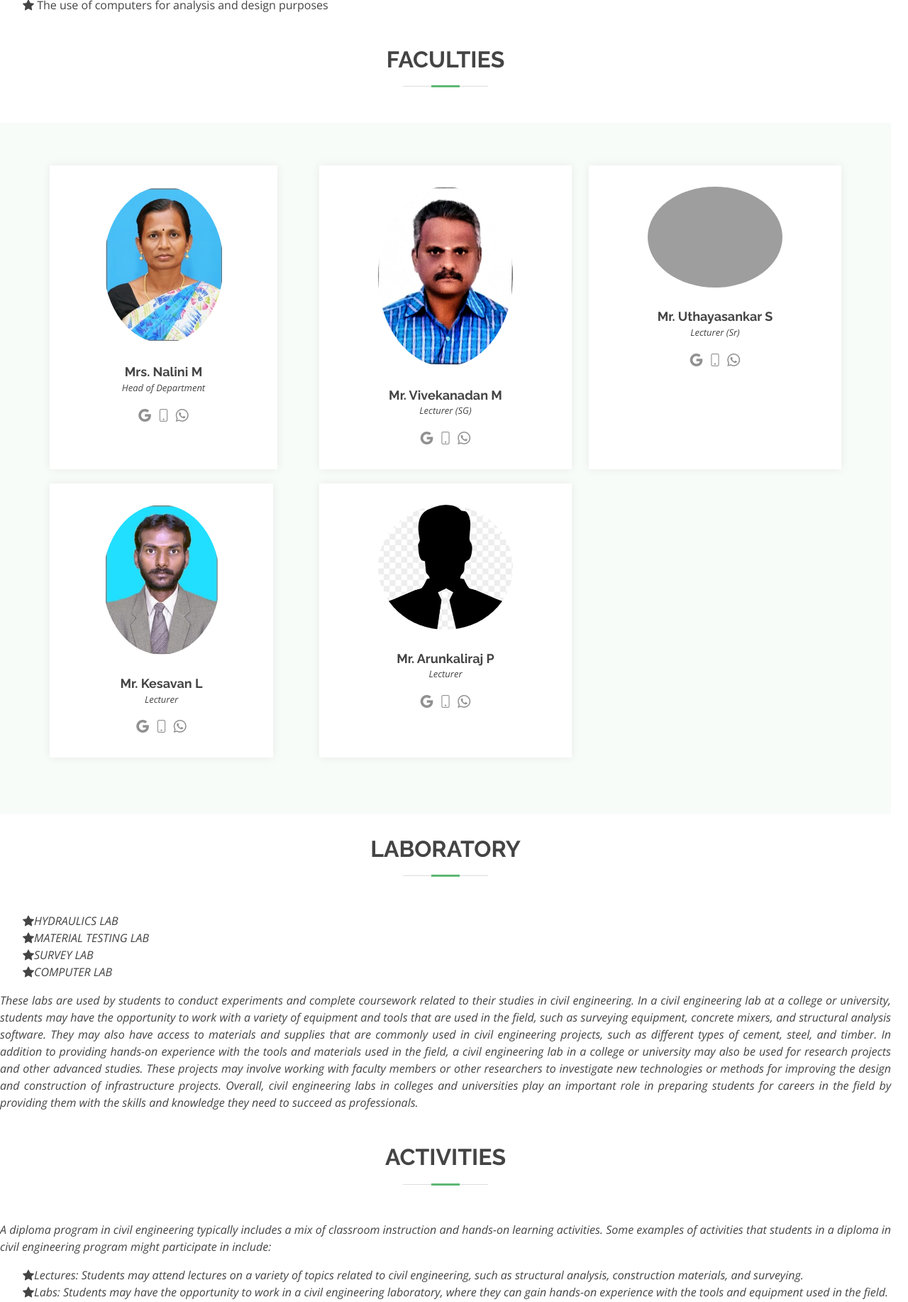
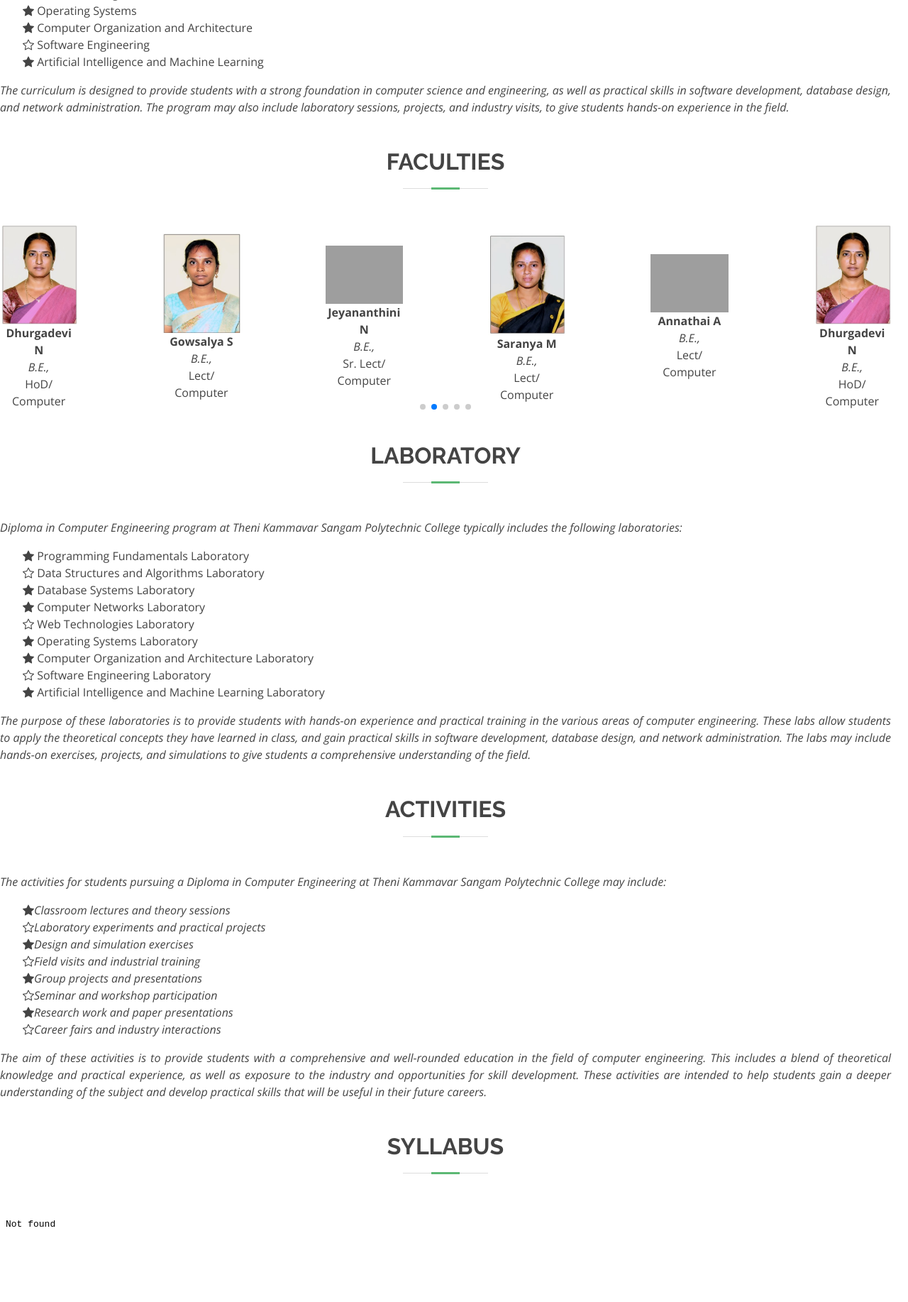
Before and after one commit to Latheep112/tkspc, a plain HTML site: page computer.html in a window 1280 px wide. Shown: the part 493-2327 px from the top of the page at 71% size. Drawn offline with nearby package versions, Linux system fonts and the light colour scheme; grey boxes are pictures that could not be loaded.

Commit message:
modified

```diff
--- a/computer.html
+++ b/computer.html
@@ -5,7 +5,7 @@
     <meta charset="utf-8">
     <meta content="width=device-width, initial-scale=1.0" name="viewport">
 
-    <title>TKSPC - CIVIL</title>
+    <title>TKSPC - Computer</title>
     <meta content="" name="description">
     <meta content="" name="keywords">
 
@@ -185,7 +185,7 @@
                     </li>
                     <li><a class="nav-link scrollto" href="gallery.html">Gallery</a></li>
                     <li><a class="nav-link scrollto" href="index.html#contact">Contact</a></li>
-                    <li><a class="getstarted scrollto" href="#hero">Home</a></li>
+                    <li><a class="getstarted scrollto" href="index.html#hero">Home</a></li>
                 </ul>
                 <i class="bi bi-list mobile-nav-toggle"></i>
             </nav><!-- .navbar -->
@@ -233,118 +233,57 @@
                         <h2>About Department</h2>
                     </div>
                     <p class="fst-italic" align="center">
-                        The department of civil engineering at Theni Kammavar Sangam Polytechnic College is focused on the study of the applied sciences that apply to civil engineering. The focus of our department will be to provide students with a rigorous, yet practical education in the fundamentals of civil engineering.
-                    </p>
-                    <p class="fst-italic" align="justify"><span>Our focus will be on:</span></p>
+                        Diploma in Computer Engineering program at Theni Kammavar Sangam Polytechnic College typically includes the following subjects:</p>
+
                     <ul style="list-style-type:none">
-                        <li><i class="bi bi-star-fill"></i> The principles and applications of civil engineering </li>
-                        <li><i class="bi bi-star-fill"></i> The design and construction of structures such as dams, bridges, tunnels and roads</li>
-                        <li><i class="bi bi-star-fill"></i> The use of computers for analysis and design purposes </li>
+                        <li><i class="bi bi-star-fill"></i> Programming Fundamentals </li>
+                        <li><i class="bi bi-star"></i> Data Structures and Algorithms</li>
+                        <li><i class="bi bi-star-fill"></i> Database Systems </li>
+                        <li><i class="bi bi-star-fill"></i> Computer Networks </li>
+                        <li><i class="bi bi-star"></i> Web Technologies</li>
+                        <li><i class="bi bi-star-fill"></i> Operating Systems </li>
+                        <li><i class="bi bi-star-fill"></i> Computer Organization and Architecture </li>
+                        <li><i class="bi bi-star"></i> Software Engineering</li>
+                        <li><i class="bi bi-star-fill"></i> Artificial Intelligence and Machine Learning </li>
                     </ul>
+                    <p class="fst-italic" align="justify"><span>The curriculum is designed to provide students with a strong foundation in computer science and engineering, as well as practical skills in software development, database design, and network administration. The program may also include laboratory sessions, projects, and industry visits, to give students hands-on experience in the field.</span></p>
                 </div>
                 <div class="portfolio-item filter-faculty" id="faculty">
                     <div class="section-title">
                         <h2>Faculties</h2>
                     </div>
-                    <section id="team" class="team section-bg">
-                        <div class="container">
-
-                           <div class="row">
-                                <div class="col-lg-4 col-md-6 d-flex align-items-stretch">
-                                    <div class="member">
-                                        <img src="assets/img/team/nalini.png" alt="">
-                                        <h4>Mrs. Nalini M</h4>
-                                        <span>Head of Department</span>
-
-                                        <div class="social">
-                                            <a href="mailto:"><i class="bi bi-google"></i></a>
-                                            <a href=""><i class="bi bi-phone"></i></a>
-                                            <a href=""><i class="bi bi-whatsapp"></i></a>
-
-                                        </div>
-                                    </div>
-                                </div>
-
-                                <div class="col-lg-4 col-md-6 d-flex align-items-stretch">
-                                    <div class="member">
-                                        <img src="assets/img/team/vivekanandan.png" />
-                                        <h4>Mr. Vivekanadan M</h4>
-                                        <span>Lecturer (SG)</span>
-
-                                        <div class="social">
-                                            <a href="mailto:"><i class="bi bi-google"></i></a>
-                                            <a href=""><i class="bi bi-phone"></i></a>
-                                            <a href=""><i class="bi bi-whatsapp"></i></a>
-
-                                        </div>
-                                    </div>
-                                </div>
-
-                                <div class="col-lg-4 col-md-6 d-flex align-items-stretch">
-                                    <div class="member">
-                                        <img src="assets/img/team/uthayasankar.png" />
-                                        <h4>Mr. Uthayasankar S</h4>
-                                        <span>Lecturer (Sr) </span>
-
-                                        <div class="social">
-    <a href="mailto:"><i class="bi bi-google"></i></a>
-    <a href=""><i class="bi bi-phone"></i></a>
-    <a href=""><i class="bi bi-whatsapp"></i></a>
-
-</div>
-                                    </div>
-                                </div>
-
-                                <div class="col-lg-4 col-md-6 d-flex align-items-stretch">
-                                    <div class="member">
-                                        <img src="assets/img/team/kesavan.png" />
-                                        <h4>Mr. Kesavan L</h4>
-                                        <span>Lecturer  </span>
-
-                                        <div class="social">
-                                            <a href="mailto:"><i class="bi bi-google"></i></a>
-                                            <a href=""><i class="bi bi-phone"></i></a>
-                                            <a href=""><i class="bi bi-whatsapp"></i></a>
-
-                                        </div>
-                                    </div>
-                                </div>
-                                <div class="col-lg-4 col-md-6 d-flex align-items-stretch">
-                                    <div class="member">
-                                        <img src="assets/img/team/png-clipart-male-avatar-user-profile-profile-heroes-necktie-thumbnail.png" />
-                                        <h4>Mr. Arunkaliraj P</h4>
-                                        <span>Lecturer </span>
-
-                                        <div class="social">
-                                            <a href="mailto:"><i class="bi bi-google"></i></a>
-                                            <a href=""><i class="bi bi-phone"></i></a>
-                                            <a href=""><i class="bi bi-whatsapp"></i></a>
-
-                                        </div>
-                                    </div>
-                                </div>
-                           </div>
+                    <div class="clients-slider swiper">
+                        <div class="swiper-wrapper align-items-center">
+                            <div class="swiper-slide"><img src="assets/img/team/annathai.png" class="img-fluid" alt=""><p style="text-align:center"><b>Annathai A</b> <br> <em>B.E.,</em> <br>Lect/ Computer </p></div>
+                            <div class="swiper-slide"><img src="assets/img/team/DHURGA.png" class="img-fluid" alt=""><p style="text-align:center"><b>Dhurgadevi N</b> <br> <em>B.E.,</em> <br>HoD/ Computer </p></div>
+                            <div class="swiper-slide"><img src="assets/img/team/GOWSALYA S.png" class="img-fluid" alt=""><p style="text-align:center"><b>Gowsalya S</b> <br> <em>B.E.,</em> <br>Lect/ Computer </p></div>
+                            <div class="swiper-slide"><img src="assets/img/team/jeyananthini.png" class="img-fluid" alt=""><p style="text-align:center"><b>Jeyananthini N</b> <br> <em>B.E.,</em> <br>Sr. Lect/ Computer </p></div>
+                            <div class="swiper-slide"><img src="assets/img/team/SARANYA M COMP.png" class="img-fluid" alt=""><p style="text-align:center"><b>Saranya M</b> <br> <em>B.E.,</em> <br>Lect/ Computer </p></div>
 
                         </div>
-                    </section><!-- End Team Section -->
+                        <div class="swiper-pagination"></div>
+                    </div><!-- End Team Section -->
                 </div>
                 <div class="portfolio-item filter-laboratory" id="laboratory">
                     <div class="section-title">
                         <h2>Laboratory</h2>
                     </div>
-                    <ul style="list-style-type:none">
-                        <li><i class="bi bi-star-fill">HYDRAULICS LAB</i>  </li>
-                        <li><i class="bi bi-star-fill">MATERIAL TESTING LAB</i> </li>
-                        <li><i class="bi bi-star-fill">SURVEY LAB</i> </li>
-                        <li><i class="bi bi-star-fill">COMPUTER LAB</i></li>
-                    </ul>
                     <p class="fst-italic" align="justify">
-                        These labs are used by students to conduct experiments and complete coursework related to their studies in civil engineering. In a civil engineering lab at a college or university, students may have the opportunity to work with a variety of equipment and tools that are used in the field, such as surveying equipment, concrete mixers, and structural analysis software. They may also have access to materials and supplies that are commonly used in civil engineering projects, such as different types of cement, steel, and timber.
+                        Diploma in Computer Engineering program at Theni Kammavar Sangam Polytechnic College typically includes the following laboratories:</p>
 
-                        In addition to providing hands-on experience with the tools and materials used in the field, a civil engineering lab in a college or university may also be used for research projects and other advanced studies. These projects may involve working with faculty members or other researchers to investigate new technologies or methods for improving the design and construction of infrastructure projects.
-
-                        Overall, civil engineering labs in colleges and universities play an important role in preparing students for careers in the field by providing them with the skills and knowledge they need to succeed as professionals.
-                    </p>
+                        <ul style="list-style-type:none">
+                            <li><i class="bi bi-star-fill"></i> Programming Fundamentals Laboratory </li>
+                            <li><i class="bi bi-star"></i> Data Structures and Algorithms Laboratory</li>
+                            <li><i class="bi bi-star-fill"></i> Database Systems Laboratory</li>
+                            <li><i class="bi bi-star-fill"></i> Computer Networks Laboratory</li>
+                            <li><i class="bi bi-star"></i> Web Technologies Laboratory</li>
+                            <li><i class="bi bi-star-fill"></i> Operating Systems Laboratory</li>
+                            <li><i class="bi bi-star-fill"></i> Computer Organization and Architecture Laboratory</li>
+                            <li><i class="bi bi-star"></i> Software Engineering Laboratory</li>
+                            <li><i class="bi bi-star-fill"></i> Artificial Intelligence and Machine Learning Laboratory</li>
+                        </ul>
+                    <p class="fst-italic" align="justify">
+                        The purpose of these laboratories is to provide students with hands-on experience and practical training in the various areas of computer engineering. These labs allow students to apply the theoretical concepts they have learned in class, and gain practical skills in software development, database design, and network administration. The labs may include hands-on exercises, projects, and simulations to give students a comprehensive understanding of the field.</p>
 
                 </div>
                 <div class="portfolio-item filter-activities" id="activities">
@@ -352,25 +291,25 @@
                         <h2>Activities</h2>
                     </div>
                     <p class="fst-italic" align="justify">
-                        A diploma program in civil engineering typically includes a mix of classroom instruction and hands-on learning activities. Some examples of activities that students in a diploma in civil engineering program might participate in include:
-                    </p>
-                    <ul style="list-style-type:none">
-                        <li><i class="bi bi-star-fill"><span>Lectures:</span> Students may attend lectures on a variety of topics related to civil engineering, such as structural analysis, construction materials, and surveying.</i> </li>
-                        <li><i class="bi bi-star-fill"><span>Labs:</span> Students may have the opportunity to work in a civil engineering laboratory, where they can gain hands-on experience with the tools and equipment used in the field. This may include experiments, simulations, and other activities designed to help students understand the principles of civil engineering.</i> </li>
-                        <li><i class="bi bi-star-fill"><span>Field trips:</span> Students may participate in field trips to visit construction sites or other real-world examples of civil engineering projects. This can provide students with an opportunity to see how their knowledge is applied in practice.</i> </li>
-                        <li><i class="bi bi-star-fill"><span>Group projects:</span> Students may work on group projects in which they collaborate to design and build small-scale models or prototypes of civil engineering projects.</i> </li>
-                        <li><i class="bi bi-star-fill"><span>Internships:</span> Many diploma programs in civil engineering offer opportunities for students to complete internships or co-op placements with companies or organizations in the field. This can provide valuable real-world experience and help students build their professional network.</i> </li>
-
-                    </ul>
+                        The activities for students pursuing a Diploma in Computer Engineering at Theni Kammavar Sangam Polytechnic College may include:</p>
+                        <ul style="list-style-type:none">
+                            <li><i class="bi bi-star-fill">Classroom lectures and theory sessions</i> </li>
+                            <li><i class="bi bi-star">Laboratory experiments and practical projects</i> </li>
+                            <li><i class="bi bi-star-fill">Design and simulation exercises</i> </li>
+                            <li><i class="bi bi-star">Field visits and industrial training</i> </li>
+                            <li><i class="bi bi-star-fill">Group projects and presentations</i> </li>
+                            <li><i class="bi bi-star">Seminar and workshop participation</i> </li>
+                            <li><i class="bi bi-star-fill">Research work and paper presentations</i> </li>
+                            <li><i class="bi bi-star">Career fairs and industry interactions</i> </li>
+                                             </ul>
                     <p class="fst-italic" align="justify">
-                        Overall, the activities in a diploma in civil engineering program are designed to provide students with a well-rounded education that prepares them for careers in the field.
-                    </p>
+                        The aim of these activities is to provide students with a comprehensive and well-rounded education in the field of computer engineering. This includes a blend of theoretical knowledge and practical experience, as well as exposure to the industry and opportunities for skill development. These activities are intended to help students gain a deeper understanding of the subject and develop practical skills that will be useful in their future careers. </p>
                 </div>
 				<div class="portfolio-item filter-syllabus" id="syllabus">
 					<div class="section-title">
 						<h2>Syllabus</h2>
 					</div>
-                    <div class="row col-auto"><embed type="text/pdf" src="assets/documents/1010_2010_3010.pdf" height="1200" width="1200" /></div>
+                    <div class="row col-auto"><embed type="text/pdf" src="assets/documents/1052.pdf" height="1200" width="1200" /></div>
 
                     				</div>
             </div>
```
